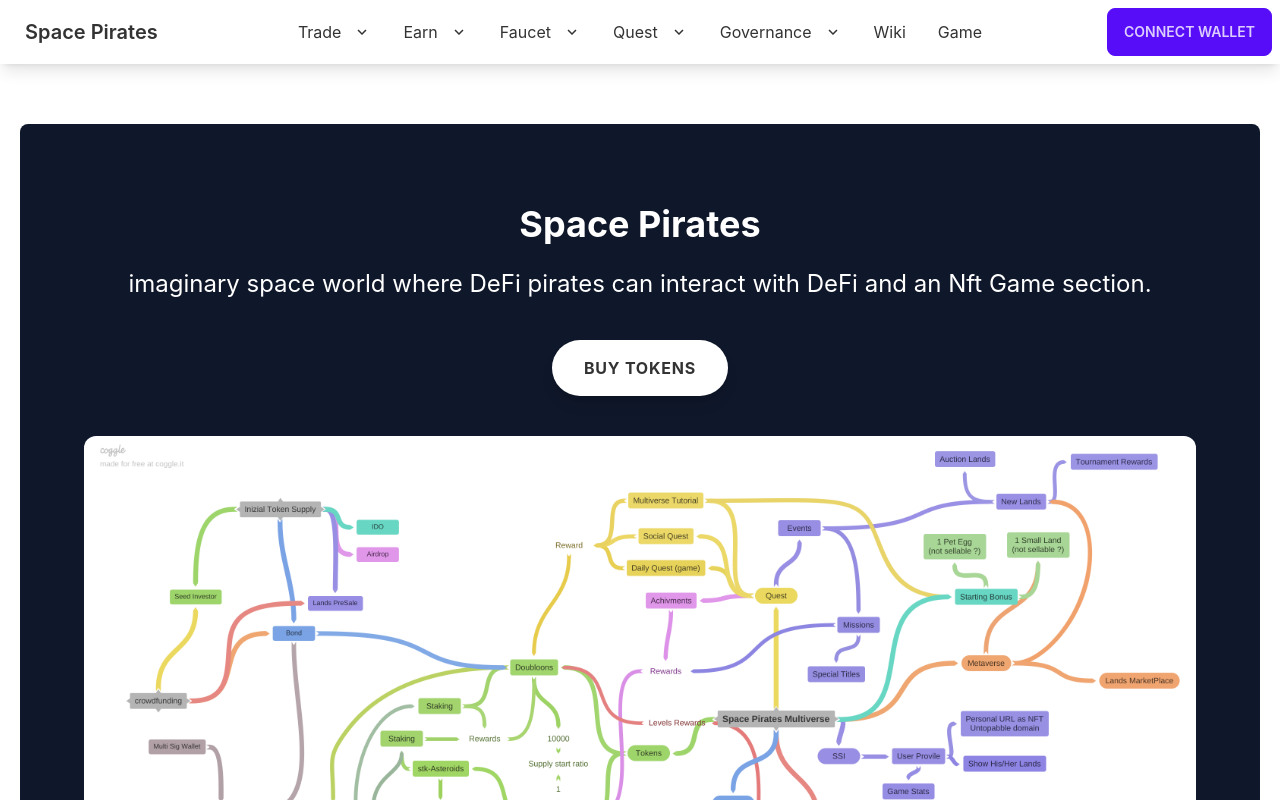
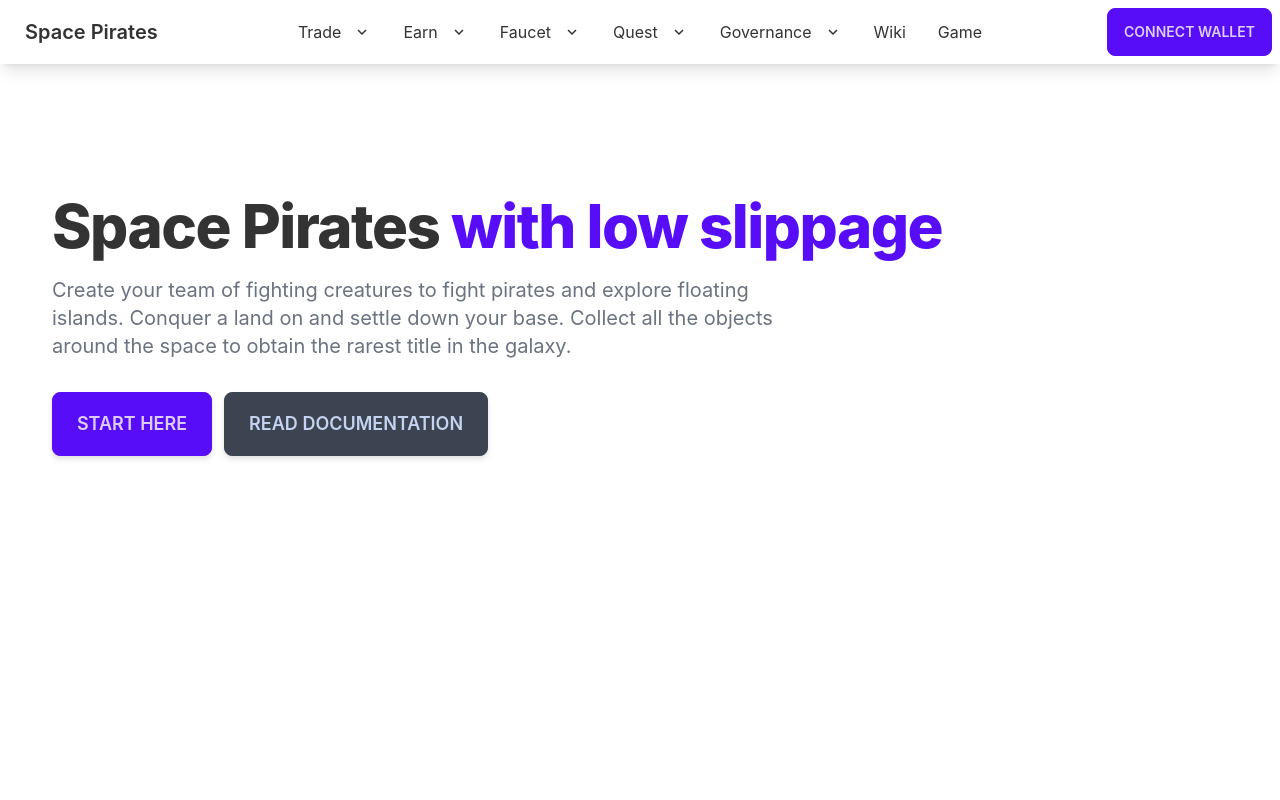
Before and after one commit to DeFi-Space-Pirates/space-pirates-frontend, a Next.js app: page / in a window 1280 px wide. Shown: the top 800 px of the page. Built offline with nearby package versions, Linux system fonts and the light colour scheme.

Commit message:
feat: landing page

```diff
--- a/components/TextSection.tsx
+++ /dev/null
@@ -1,18 +0,0 @@
-const TextSection = () => {
-  return (
-    <div>
-      <h2 className="mb-6 text-4xl font-bold text-center text-white">
-        Space Pirates
-      </h2>
-      <h3 className="my-4 text-2xl text-white">
-        imaginary space world where DeFi pirates can interact with DeFi and an
-        Nft Game section.
-      </h3>
-      <button className="bg-white font-bold rounded-full mt-6 py-4 px-8 shadow-lg uppercase tracking-wider">
-        Buy Tokens
-      </button>
-    </div>
-  )
-}
-
-export default TextSection
--- a/pages/index.tsx
+++ b/pages/index.tsx
@@ -1,24 +1,39 @@
 import type { NextPage } from 'next'
-import Image from 'next/image'
 import Head from 'next/head'
-
-import TextSection from '../components/TextSection'
-import roadMap from '../assets/roadMap.png'
+import Link from 'next/link'
 
 const Home: NextPage = () => {
   return (
-    <div className="container mx-auto m-10 px-6 text-center py-20 min-h-screen overflow-hidden bg-slate-900 rounded-lg ">
+    <div className="max-w-7xl mx-auto h-screen">
       <Head>Space Pirates</Head>
-      <TextSection />
-      <div className="flex align  items-center justify-center p-10  ">
-        <div className="w-90 rounded">
-          <Image
-            src={roadMap}
-            className="object-cover rounded-xl"
-            alt="road map"
-          />
+      <main className="mt-10 mx-auto max-w-7xl px-4 sm:mt-12 sm:px-6 md:mt-16 lg:mt-20 lg:px-8 xl:mt-28">
+        <div className="sm:text-center lg:text-left">
+          <h1 className="text-4xl tracking-tight font-extrabold sm:text-5xl md:text-6xl">
+            <span className="block xl:inline">Space Pirates</span>{' '}
+            <span className="block text-primary xl:inline">
+              with low slippage
+            </span>
+          </h1>
+          <p className="mt-3 text-gray-500 sm:mt-5 sm:text-lg sm:max-w-3xl sm:mx-auto md:mt-5 md:text-xl lg:mx-0">
+            Create your team of fighting creatures to fight pirates and explore
+            floating islands. Conquer a land on and settle down your base.
+            Collect all the objects around the space to obtain the rarest title
+            in the galaxy.
+          </p>
+          <div className="mt-5 sm:mt-8 sm:flex sm:justify-center lg:justify-start">
+            <div className="rounded-md drop-shadow-md">
+              <button className="btn btn-primary md:btn-lg btn-md px-8 py-3">
+                <Link href="swap">Start here</Link>
+              </button>
+            </div>
+            <div className="mt-3 sm:mt-0 sm:ml-3 drop-shadow-md">
+              <button className="btn btn-base-200 md:btn-lg btn-md px-8 py-3">
+                <Link href="swap">Read documentation</Link>
+              </button>
+            </div>
+          </div>
         </div>
-      </div>
+      </main>
     </div>
   )
 }
```
Also changed, not shown: public/roadmap.png (renamed from assets/roadMap.png).
